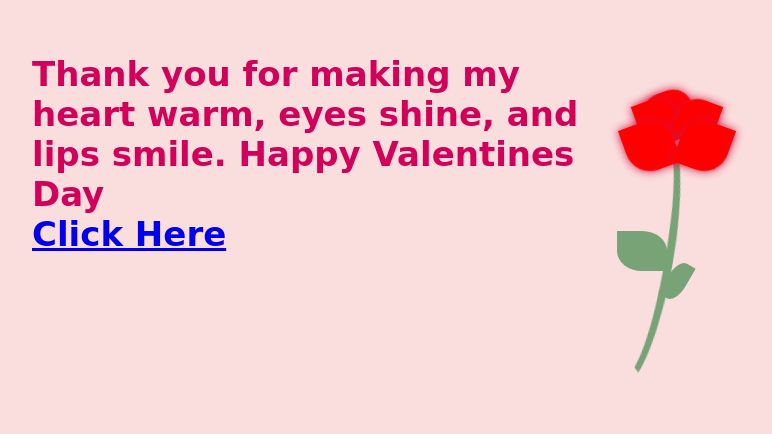
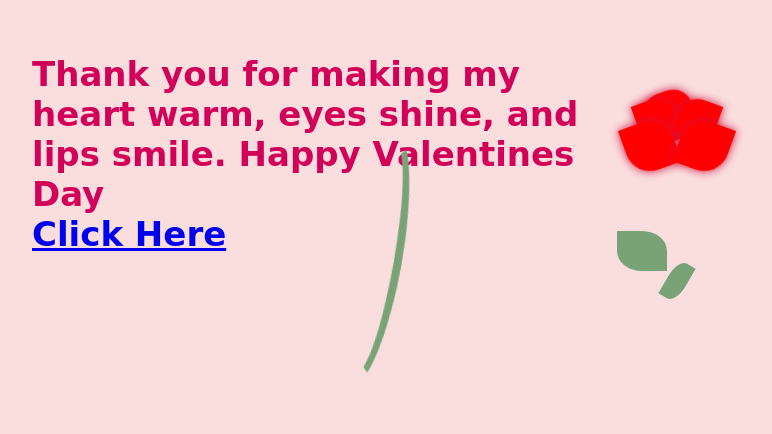
Before and after one commit to m-ghosal/ABProj, a plain HTML site: page Memories.html in a window 1280 px wide. Shown: the part 169-603 px from the top of the page, without its empty margins (208-980 px from the left). Drawn offline with Linux system fonts and the light colour scheme.

Commit message:
fixing stem pos

```diff
--- a/style.css
+++ b/style.css
@@ -101,6 +101,7 @@ h1 {
     border-radius: 50% 50%;
     transform: rotate(100deg);
     position: absolute;
+    right: 15px;
 }
 
 .leafs {
```
